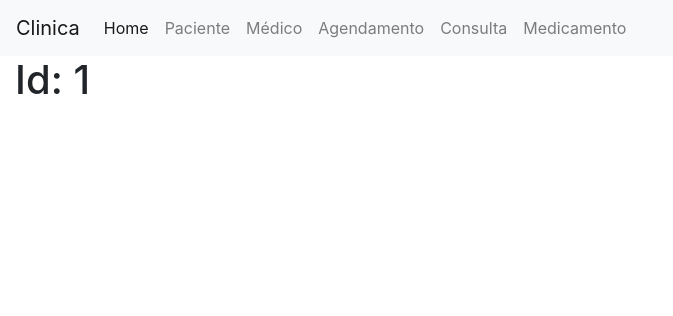
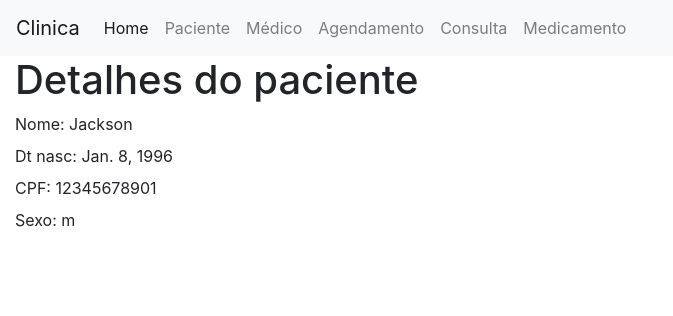
Before and after one commit to JacksonJefferson/clinica, a Django app: page /atendimento/paciente/1 in a window 1280 px wide. Shown: the top 316 px of the page, without its empty margins (0-673 px from the left). Run offline with Django 3.2, Linux system fonts and the light colour scheme; data comes from the database, SQL or seed files in the repository; both versions use the stored data as it was after the commit; some libraries are stand-ins or nearby versions.

Commit message:
Implementação do show pacinete e show medico

```diff
--- a/atendimento/templates/base.html
+++ b/atendimento/templates/base.html
@@ -34,7 +34,7 @@
                     <a class="nav-link" href="http://127.0.0.1:8000/atendimento/agendamento/">Agendamento</a>
                 </li>
                 <li class="nav-item">
-                    <a class="nav-link" href="http://127.0.0.1:8000/atendimento/medico/1942">Consulta</a>
+                    <a class="nav-link" href="##">Consulta</a>
                 </li>
                 <li class="nav-item">
                     <a class="nav-link" href="http://127.0.0.1:8000/atendimento/medicamento">Medicamento</a>
--- a/atendimento/templates/medico/list.html
+++ b/atendimento/templates/medico/list.html
@@ -8,6 +8,7 @@
                 <th>CRM</th>
                 <th>Especialidade</th>
                 <th>Idade</th>
+                <th>Link</th>
             </tr>
         </thead>
         <tbody>
@@ -15,8 +16,10 @@
                 <tr>
                     <td>{{medico.id}}</td>
                     <td>{{medico.nome}}</td>
+                    <td>{{medico.crm}}</td>
                     <td>{{medico.espcialidade}}</td>
                     <td>{{medico.idade}}</td>
+                    <td><a href="http://127.0.0.1:8000/atendimento/medico/{{medico.id}}">Ver</a></td>
                 </tr>
             {% endfor %}
         </tbody>
--- a/atendimento/templates/paciente/list.html
+++ b/atendimento/templates/paciente/list.html
@@ -8,6 +8,7 @@
             <th>Dt Nasc</th>
             <th>CPF</th>
             <th>Sexo</th>
+            <th>Link</th>
         </tr>
     </thead>
     <tbody>
@@ -18,6 +19,7 @@
                 <td>{{paciente.dt_nasc}}</td>
                 <td>{{paciente.cpf}}</td>
                 <td>{{paciente.sexo}}</td>
+                <td><a href="http://127.0.0.1:8000/atendimento/paciente/{{paciente.id}}/">Ver</a></td>
             </tr>
         {% endfor %}
     </tbody>
--- a/atendimento/templates/paciente/show.html
+++ b/atendimento/templates/paciente/show.html
@@ -1,4 +1,20 @@
 {% extends 'base.html' %}
 {% block conteudo %}
-<h1>Id: {{id}}</h1>
+<h1>Detalhes do paciente</h1>
+<div>
+    <label>Nome:</label>
+    {{paciente.nome}}
+</div>
+<div>
+    <label>Dt nasc:</label>
+    {{paciente.dt_nasc}}
+</div>
+<div>
+    <label>CPF:</label>
+    {{paciente.cpf}}
+</div>
+<div>
+    <label>Sexo:</label>
+    {{paciente.sexo}}
+</div>
 {% endblock %}
--- a/atendimento/urls.py
+++ b/atendimento/urls.py
@@ -4,9 +4,9 @@ from . import views
 urlpatterns = [
     path('', views.home),
     path('paciente/', views.paciente_list),
-    path('paciente/<int:id>', views.paciente_show),
+    path('paciente/<int:paciente_id>', views.paciente_show),
     path('medico/', views.medico_list),
-    path('medico/<int:id>', views.medico_show),
+    path('medico/<int:medico_id>', views.medico_show),
     path('agendamento/', views.agendamento_list),
     path('medicamento/', views.medicamento_list),
 
--- a/atendimento/views.py
+++ b/atendimento/views.py
@@ -8,17 +8,21 @@ def paciente_list(request):
     pacientes = Paciente.objects.all()
     return render (request, 'paciente/list.html', {'pacientes': pacientes})
 
-def paciente_show(request, id):
-    return render (request, 'paciente/show.html', {'id': id})
+def paciente_show(request, paciente_id):
+    paciente = Paciente.objects.get(id=paciente_id)
+    return render (request, 'paciente/show.html', {'paciente': paciente})
 
 def medico_list(request):
     medicos = Medico.objects.all()
     return render (request, 'medico/list.html', {'medicos': medicos})
 
-def medico_show(request, id):
-    return render (request, 'medico/show.html', {'id': id})
+def medico_show(request, medico_id):
+    medico = Medico.objects.get(id=medico_id)
+    return render (request, 'medico/show.html', {'medico': medico})
+
 
 def agendamento_list(request):
+
     return render (request, 'agendamento/list.html')
 
 def medicamento_list(request):
```
Also changed, not shown: atendimento/templates/medico/show.html (+17 -1 lines), db.sqlite3.
